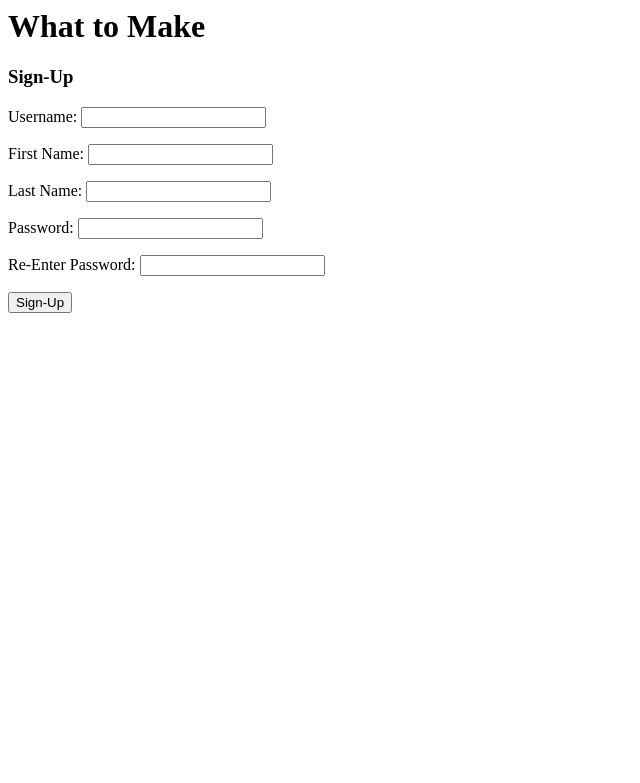
After one commit to velezj425/what-to-make-site, a Django app: template what2make/search/templates/search/signup.html in a window 1280 px wide. The commit adds this page. Shown: the top 783 px of the page, without its empty margins (0-640 px from the left). Run offline with Django 3.2, Linux system fonts and the light colour scheme; the template is opened without the code that fills it: values that come from a table or form of the project are taken from there, others are empty.

Commit message:
Worked on More Forms and added logout view

```diff
--- a/what2make/search/forms.py
+++ b/what2make/search/forms.py
@@ -3,3 +3,10 @@ from django import forms
 class LoginForm(forms.Form):
     username = forms.CharField(label='Username', widget=forms.TextInput())
     password = forms.CharField(label='Password', widget=forms.PasswordInput())
+
+class NewUserForm(forms.Form):
+    username = forms.CharField(label='Username', widget=forms.TextInput())
+    first_name = forms.CharField(label='First Name', widget=forms.TextInput())
+    last_name = forms.CharField(label='Last Name', widget=forms.TextInput())
+    password = forms.CharField(label='Password', widget=forms.PasswordInput())
+    recheck_pass = forms.CharField(label='Re-Enter Password', widget=forms.PasswordInput())
--- a/what2make/search/templates/search/index.html
+++ b/what2make/search/templates/search/index.html
@@ -8,11 +8,11 @@
             <h3>Find your Recipe!</h3>
         </div>
         <div class='introBody'>
-            <form action="" method="post">
-                {{form}}
+            <form method="post">
+                {{form.as_p}}
                 <input type="submit" value="Log-In">
             </form>
-            <p>Not signed up? <a href="">Start cooking today!</a></p>
+            <p>Not signed up? <a href="{% url 'signup' %}">Start cooking today!</a></p>
         </div>
     </body>
 </html>
--- /dev/null
+++ b/what2make/search/templates/search/signup.html
@@ -0,0 +1,17 @@
+<html>
+    <head>
+        <title>What to Make | Sign-Up</title>
+    </head>
+    <body>
+        <div class='title'>
+            <h1>What to Make</h1>
+            <h3>Sign-Up</h3>
+        </div>
+        <div class='form'>
+            <form method="POST">
+                {{form.as_p}}
+                <input type="submit" value="Sign-Up">
+            </form>
+        </div>
+    </body>
+</html>
--- a/what2make/what2make/settings.py
+++ b/what2make/what2make/settings.py
@@ -120,3 +120,5 @@ USE_TZ = True
 # https://docs.djangoproject.com/en/1.9/howto/static-files/
 
 STATIC_URL = '/static/'
+
+LOGIN_REDIRECT_URL = 'profile'
```
Also changed, not shown: what2make/search/views.py (+15 -4 lines), 3 other files.
